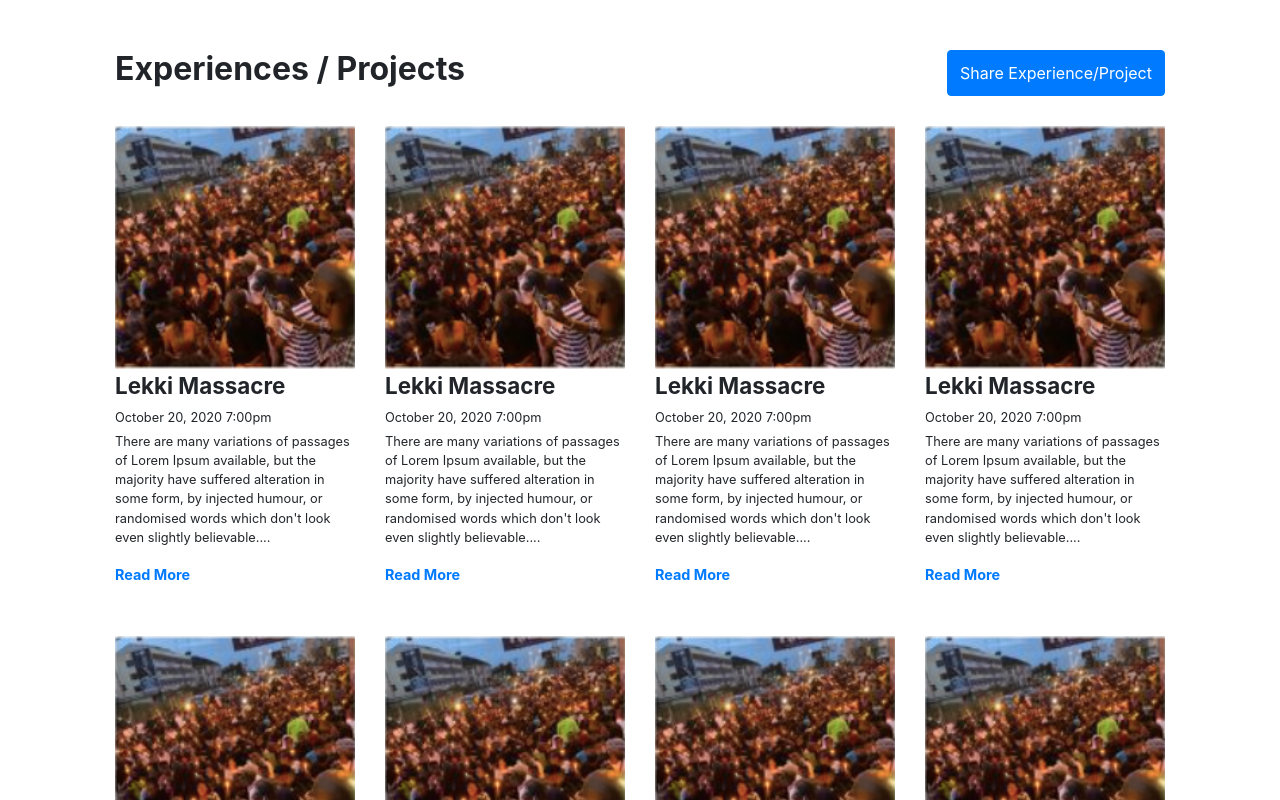
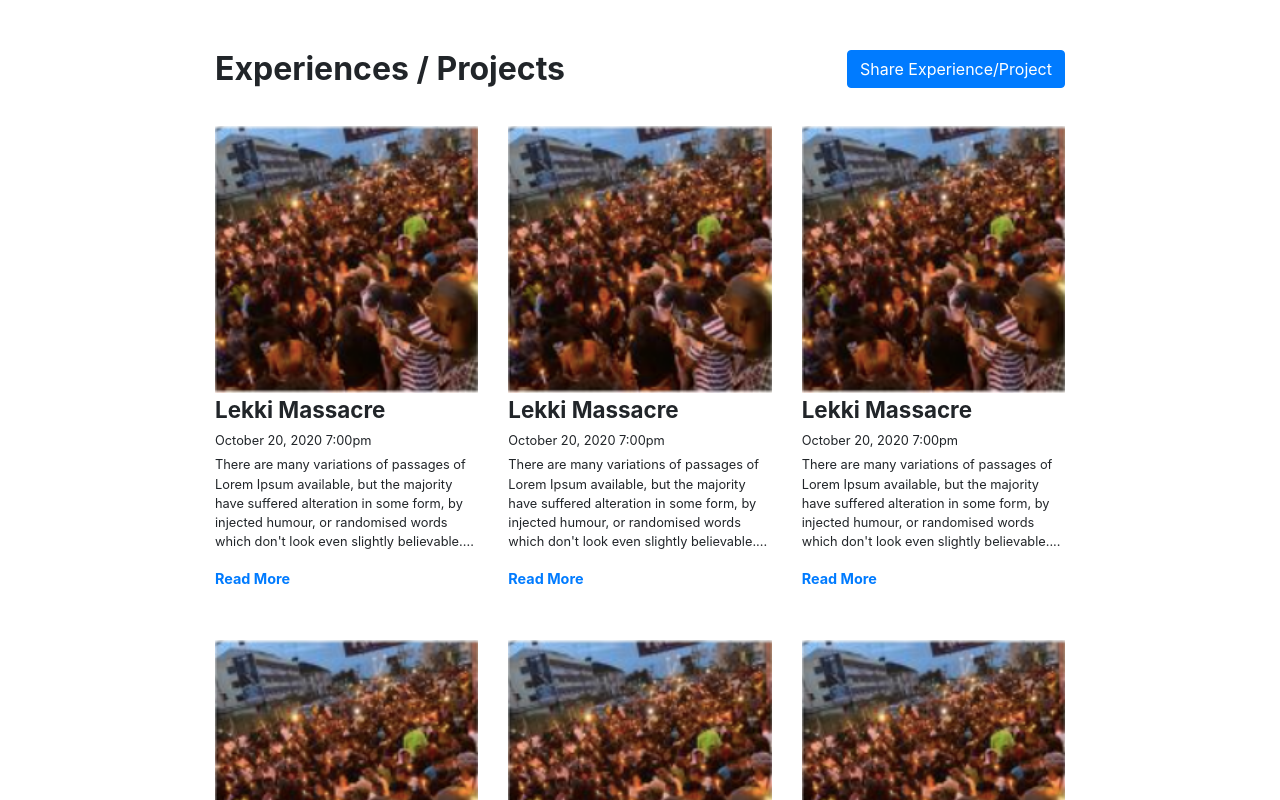
Before and after one commit to justmykk/reviveng, a Vue app: page /projects in a window 1280 px wide. Shown: the top 800 px of the page. Built offline with nearby package versions, Linux system fonts and the light colour scheme.

Commit message:
new pages

```diff
--- a/src/router/index.ts
+++ b/src/router/index.ts
@@ -33,6 +33,11 @@ const routes: Array<RouteRecordRaw> = [
     component: () => import('../views/projects/Projects.vue'),
   },
   {
+    path: '/projects/add',
+    name: 'AddProject',
+    component: () => import('../views/projects/AddProject.vue'),
+  },
+  {
     path: '/projects/:id',
     name: 'ProjectDetails',
     component: () => import('../views/projects/ProjectDetails.vue'),
--- /dev/null
+++ b/src/views/projects/AddProject.vue
@@ -0,0 +1,13 @@
+<template>
+  <div></div>
+</template>
+
+<script lang="ts">
+  import { defineComponent } from 'vue';
+
+  export default defineComponent({
+    name: 'AddProject',
+  });
+</script>
+
+<style lang="scss" scoped></style>
--- a/src/views/projects/Projects.vue
+++ b/src/views/projects/Projects.vue
@@ -6,12 +6,12 @@
           <h2>Experiences / Projects</h2>
         </div>
         <div class="col-md-6 add-btn">
-          <button class="btn btn-primary">Share Experience/Project</button>
+          <router-link to="/projects/add"><a class="btn btn-primary">Share Experience/Project</a></router-link>
         </div>
       </div>
 
       <div class="row">
-        <div class="col-md-3" v-for="item in list" :key="item">
+        <div class="col-md-4" v-for="item in list" :key="item">
           <img src="../../assets/protest.png" alt="protest" class="item-image" />
           <p class="title">Lekki Massacre</p>
           <p class="time">October 20, 2020 7:00pm</p>
@@ -20,7 +20,7 @@
             some form, by injected humour, or randomised words which don't look even slightly believable....
           </p>
 
-          <a class="read-more">Read More</a>
+          <router-link :to="'/projects/' + item"><a class="read-more">Read More</a></router-link>
         </div>
       </div>
     </div>
@@ -67,12 +67,12 @@
     font-size: 0.9rem;
   }
 
-  .col-md-3 {
+  .col-md-4 {
     margin-bottom: 50px;
   }
 
   .projects {
-    padding: 50px 100px;
+    padding: 50px 200px;
   }
 
   .add-btn {
@@ -81,10 +81,10 @@
   }
 
   .experience {
-      margin-bottom: 30px;
+    margin-bottom: 30px;
 
-      h2 {
-          font-weight: bold;
-      }
+    h2 {
+      font-weight: bold;
+    }
   }
 </style>
```
